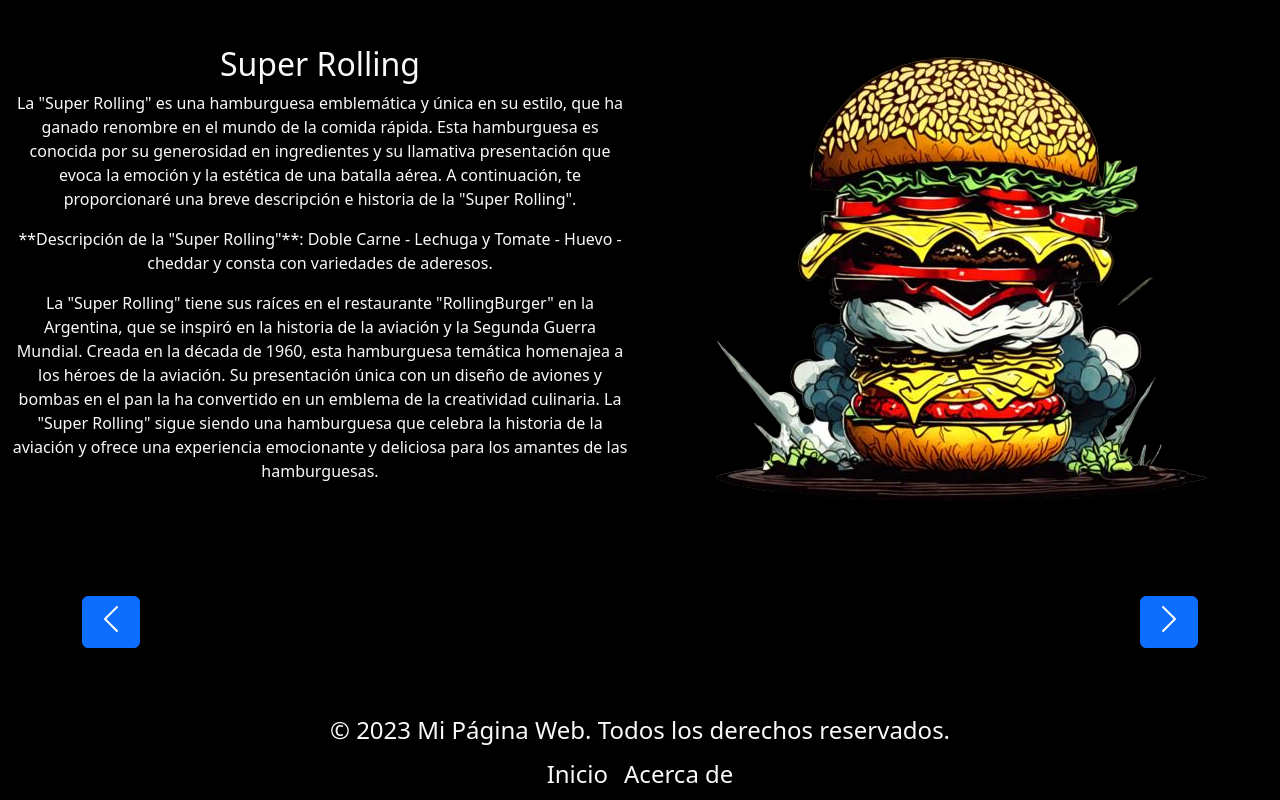
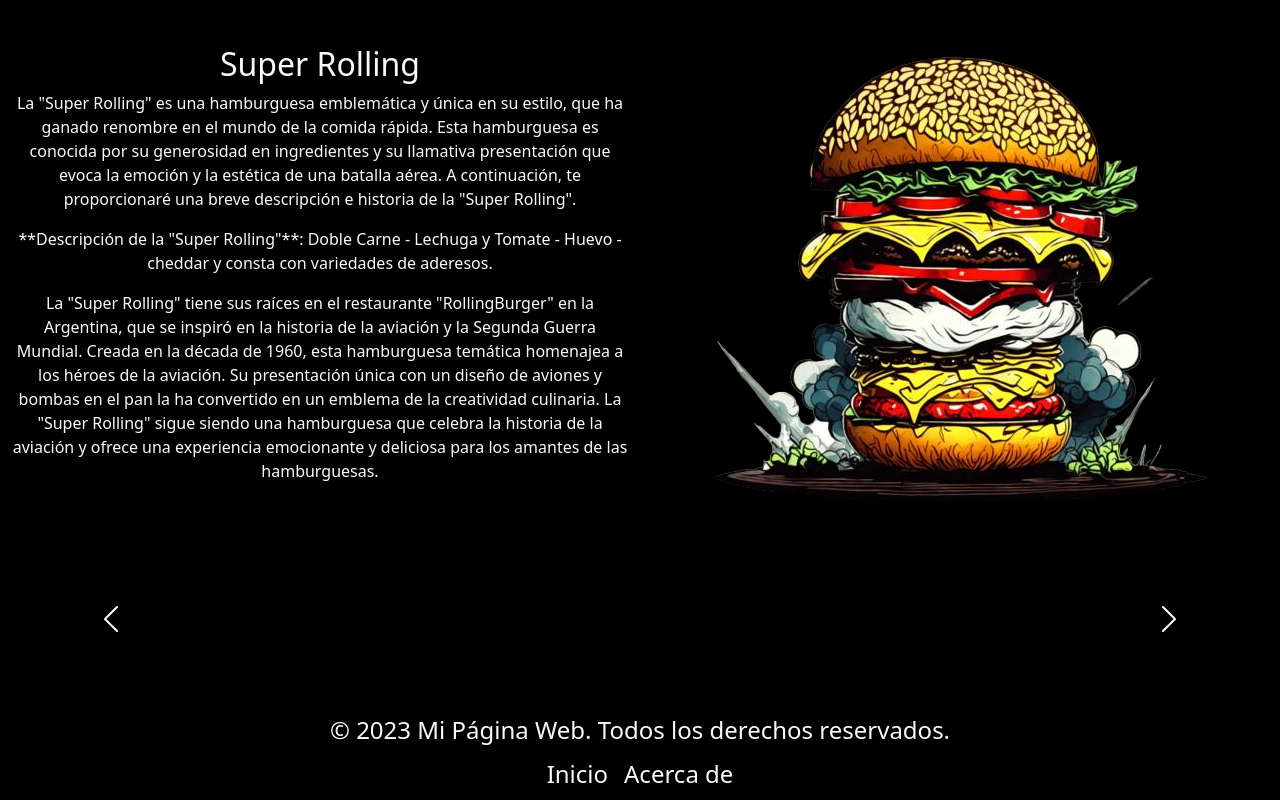
Before and after one commit to Facundo741/RollingBurgers, a plain HTML site: page index.html in a window 1280 px wide. Shown: the part 860-1660 px from the top of the page. Drawn offline with nearby package versions, Linux system fonts and the light colour scheme.

Commit message:
Main dejando todo

```diff
--- a/Components/Footer.js
+++ b/Components/Footer.js
@@ -8,7 +8,7 @@ const createFooter = () => {
     &copy; 2023 Mi Página Web. Todos los derechos reservados.
         <div class="d-flex justify-content-center ">
 
-                            <a class="nav-link active text-light p-2" aria-current="page" href=".../index.html">Inicio</a>
+                            <a class="nav-link active text-light p-2" aria-current="page" href="/index.html">Inicio</a>
 
                             <a class="nav-link text-light p-2" href="../About/aboutme.html">Acerca de</a>
 
--- a/index.html
+++ b/index.html
@@ -47,7 +47,7 @@
             <div class="row">
                 <div class="col-6">
                     <div class="text-start">
-                        <a class="btn btn-primary mb-3" href="#myCarousel" role="button" data-bs-slide="prev">
+                        <a class="btn  mb-3" href="#myCarousel" role="button" data-bs-slide="prev">
                             <span class="carousel-control-prev-icon" aria-hidden="true"></span>
                             <span class="visually-hidden">Previous</span>
                         </a>
@@ -55,7 +55,7 @@
                 </div>
                 <div class="col-6">
                     <div class="text-end">
-                        <a class="btn btn-primary mb-3" href="#myCarousel" role="button" data-bs-slide="next">
+                        <a class="btn  mb-3" href="#myCarousel" role="button" data-bs-slide="next">
                             <span class="carousel-control-next-icon" aria-hidden="true"></span>
                             <span class="visually-hidden">Next</span>
                         </a>
```
